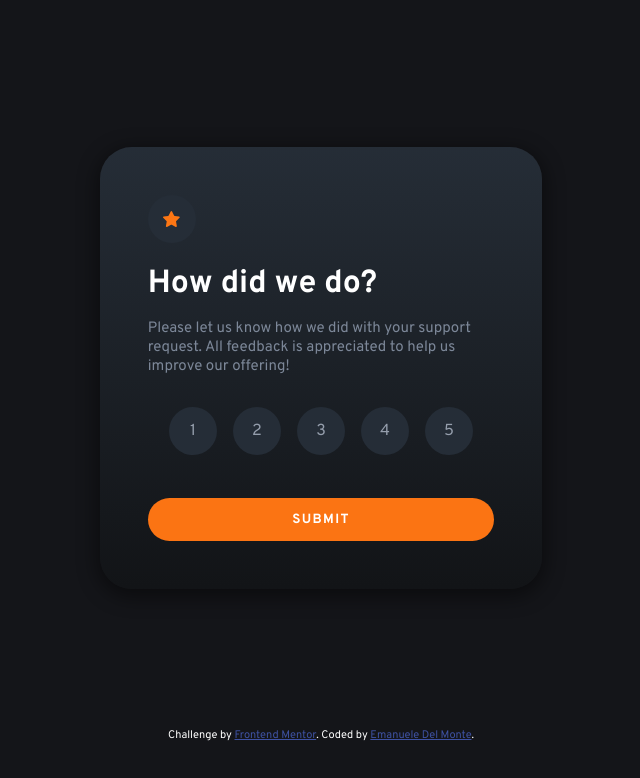
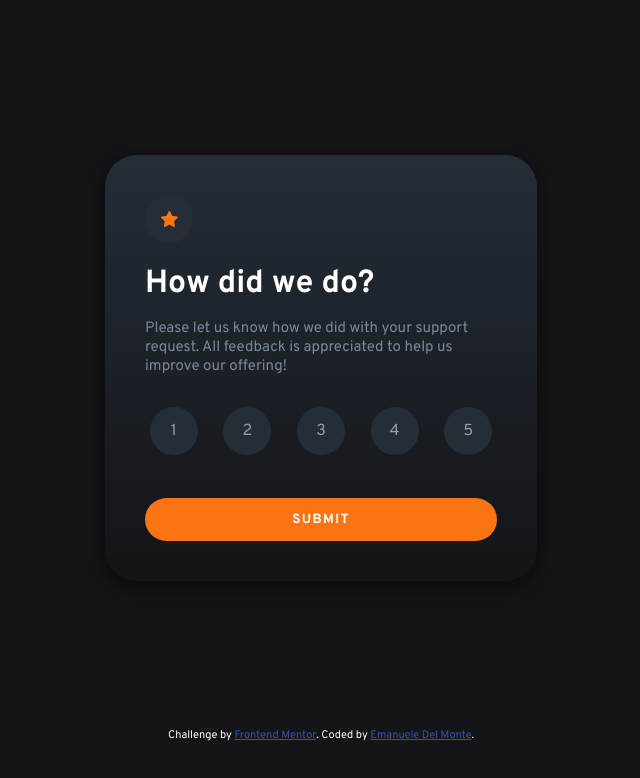
Before and after one commit to xdelmo/interactive-rating-component, a plain HTML site: page index.html in a window 1280 px wide. Shown: the whole page, without its empty margins (319-959 px from the left). Drawn offline with Linux system fonts and the light colour scheme.

Commit message:
circles behavior changed

```diff
--- a/styles/index.css
+++ b/styles/index.css
@@ -133,7 +133,7 @@ label {
   /* background-color: var(--clr-dark-blue); */
   background-image: linear-gradient(hsl(213, 19%, 18%), hsl(216, 12%, 8%));
   border-radius: 2em;
-  padding: 3em;
+  padding: 2.5em;
 
   justify-content: center;
   flex-direction: column;
@@ -143,7 +143,7 @@ label {
 }
 
 .card__rating {
-  justify-content: center;
+  justify-content: space-around;
   flex-direction: row;
   margin-block: 1em;
   flex-wrap: wrap;
@@ -222,8 +222,8 @@ input {
 /* Media queries          */
 /* ---------------------- */
 
-@media (min-width: 720px) {
+/* @media (min-width: 720px) {
   .card {
-    max-width: 35%;
+    max-width: 30vh ;
   }
-}
+} */
```
